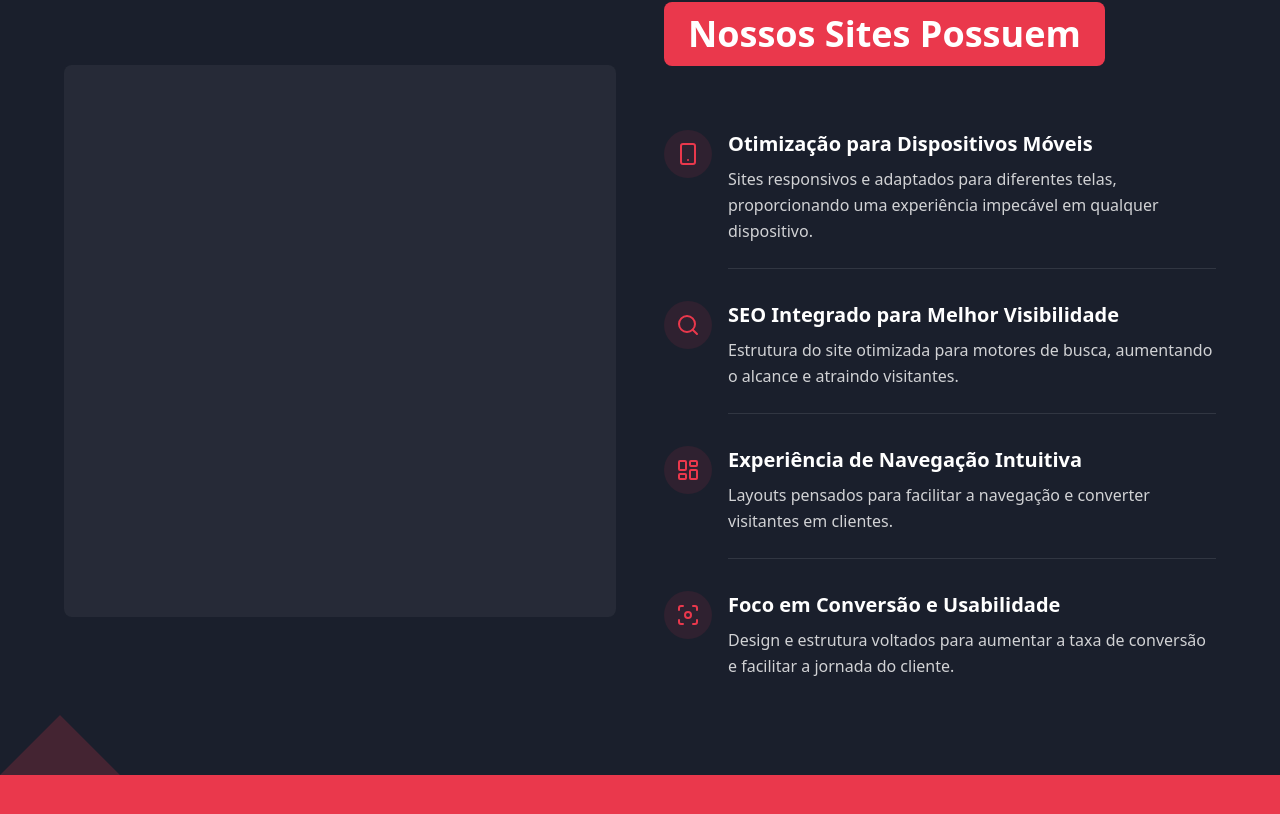
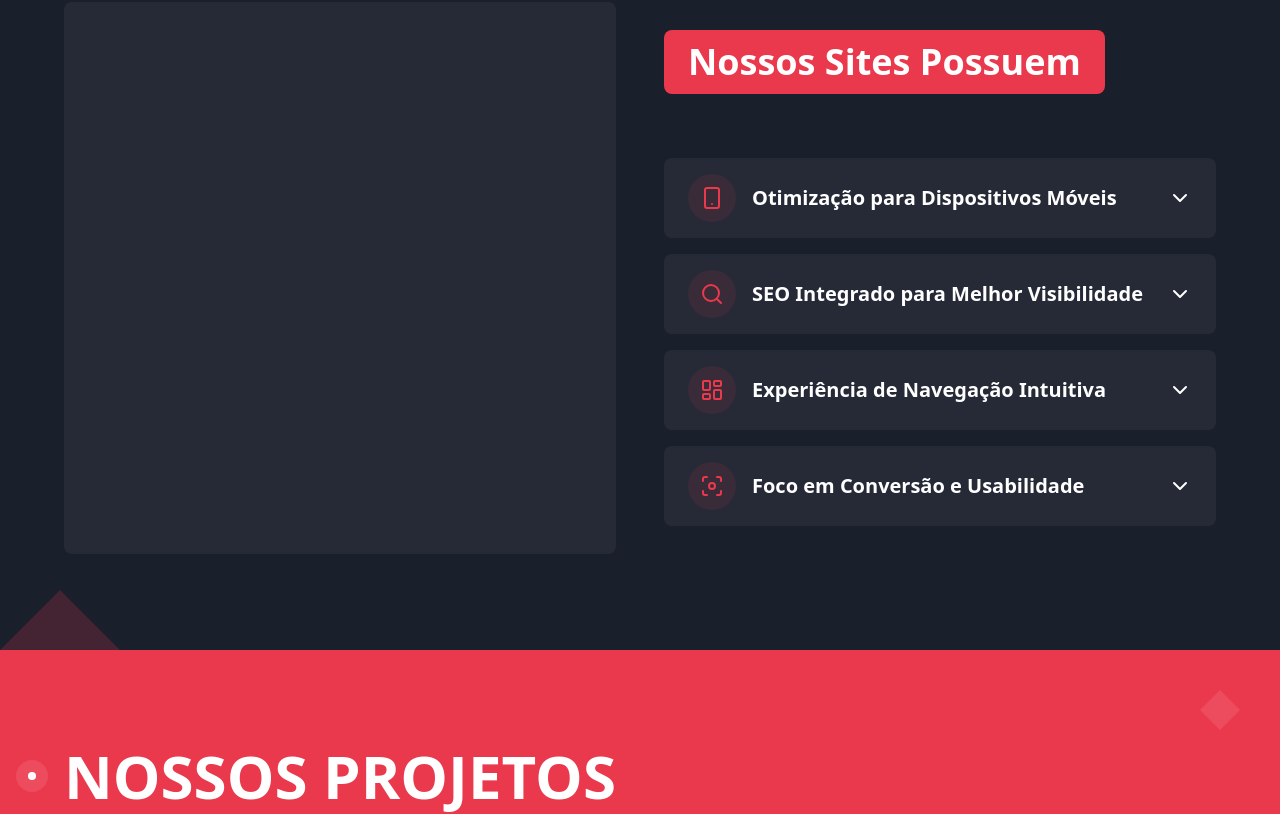
Before and after one commit to Cloves-Neto/arcadiacs, a React (Vite) app: page / in a window 1280 px wide. Shown: the part 1570-2384 px from the top of the page. Built offline with nearby package versions, Linux system fonts and the light colour scheme.

Commit message:
Improve "Our Sites Have" section
The "Our Sites Have" section has been updated to improve its UI intuitiveness.  The changes include using a datalist and adding arrow buttons to indicate expandable content.

```diff
--- a/src/components/About.tsx
+++ b/src/components/About.tsx
@@ -1,4 +1,5 @@
-import { Target, Fingerprint, Award, Smartphone, Search, LayoutDashboard, Focus } from "lucide-react";
+
+import { Target, Fingerprint, Award, Smartphone, Search, LayoutDashboard, Focus, ChevronDown } from "lucide-react";
 
 const differentials = [
   {
@@ -127,7 +128,7 @@ const About = () => {
         </div>
       </div>
 
-      {/* Differentials Section */}
+      {/* Differentials Section with Datalist */}
       <div className="container mx-auto px-4 mt-32">
         <div className="grid md:grid-cols-2 gap-12 items-center max-w-6xl mx-auto">
           {/* Left side - Image placeholder */}
@@ -139,27 +140,38 @@ const About = () => {
               Nossos Sites Possuem
             </h2>
 
-            <div className="space-y-8">
+            <div className="space-y-4">
+              <dl className="space-y-4">
                 {differentials.map((item, index) => (
-                <div key={index} className="flex gap-4 items-start group">
+                  <div key={index} className="bg-white/5 rounded-lg overflow-hidden transition-all duration-300 hover:bg-white/10">
+                    <dt>
+                      <button
+                        className="w-full px-6 py-4 flex items-center justify-between text-white group"
+                        onClick={(e) => {
+                          const details = e.currentTarget.nextElementSibling;
+                          if (details) {
+                            details.classList.toggle('hidden');
+                          }
+                          e.currentTarget.querySelector('.arrow')?.classList.toggle('rotate-180');
+                        }}
+                      >
+                        <div className="flex items-center gap-4">
                           <div className="w-12 h-12 rounded-full bg-arcadia-primary/10 flex items-center justify-center flex-shrink-0 group-hover:bg-arcadia-primary/20 transition-colors">
                             <span className="text-arcadia-primary">
                               {item.icon}
                             </span>
                           </div>
-                  <div>
-                    <h3 className="text-xl font-semibold text-white mb-2">
-                      {item.title}
-                    </h3>
-                    <p className="text-white/80 leading-relaxed">
+                          <span className="text-xl font-semibold">{item.title}</span>
+                        </div>
+                        <ChevronDown className="w-6 h-6 transition-transform arrow" />
+                      </button>
+                    </dt>
+                    <dd className="hidden px-6 pb-4 text-white/80 pl-[5.5rem]">
                       {item.description}
-                    </p>
-                    {index < differentials.length - 1 && (
-                      <div className="border-b border-white/10 mt-6"></div>
-                    )}
-                  </div>
+                    </dd>
                   </div>
                 ))}
+              </dl>
             </div>
           </div>
         </div>
```
Lines whose indentation alone changed are shown as unchanged.
